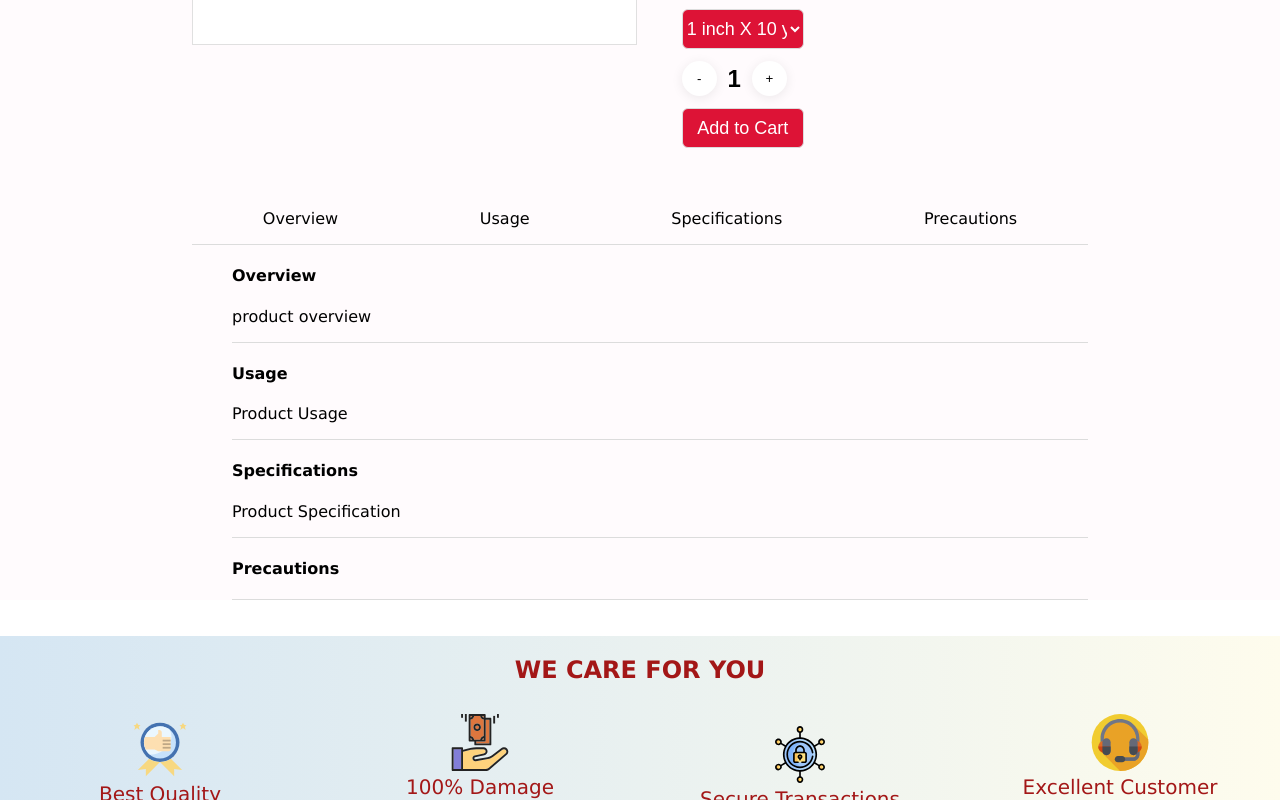
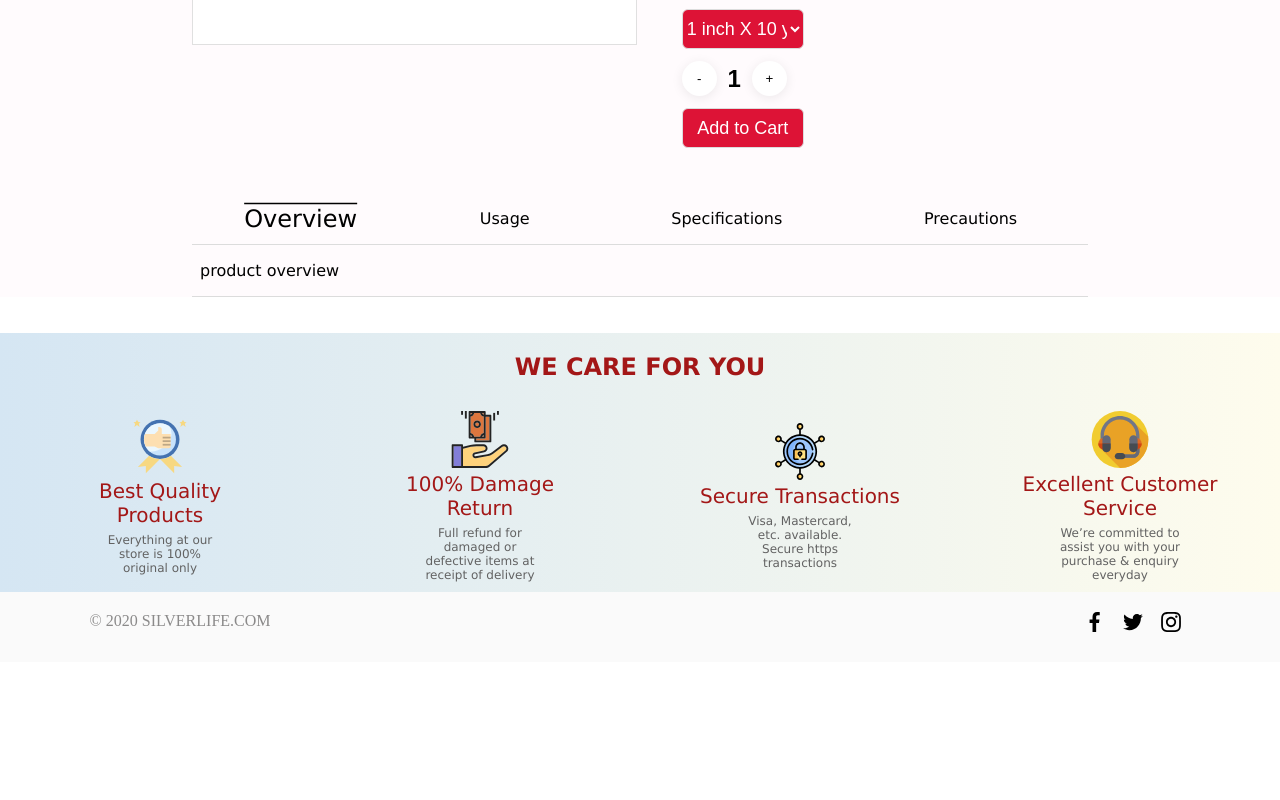
Before and after one commit to Darshan-Baranwal/SilverLife-FrontEnd, an Angular app: page /product-detail/1 in a window 1280 px wide. Shown: the part 409-1209 px from the top of the page. After the commit the page ends 1071 px from the top, so only its background shows below. Built offline with nearby package versions, Linux system fonts and the light colour scheme.

Commit message:
navigation for overview

```diff
--- a/src/app/item-list/item-list-header/item-list-header.component.html
+++ b/src/app/item-list/item-list-header/item-list-header.component.html
@@ -1,4 +1,4 @@
 <div class="header-container">
-  <h1>{{ header}}</h1>
+  <h1>{{ header }}</h1>
   <a *ngIf="!hideAllNewLink">See all new</a>
 </div>
--- a/src/app/item-list/item-list.component.html
+++ b/src/app/item-list/item-list.component.html
@@ -7,6 +7,7 @@
     [hideAllNewLink]="hideAllNewLink"
   ></app-item-list-header>
   <app-item-overview
+    style="width: 100%;"
     [details]="overviewOfSubcategory?.subcategory_detail"
   ></app-item-overview>
   <ul>
--- a/src/app/item-list/item-overview/item-overview.component.html
+++ b/src/app/item-list/item-overview/item-overview.component.html
@@ -1,34 +1,50 @@
 <div>
   <div>
     <ul class="DescriptionLinks">
-      <li>Overview</li>
-      <li>Usage</li>
-      <li>Specifications</li>
-      <li>Precautions</li>
+      <li
+        (click)="showDetail('overview')"
+        [class.active]="selectedHeading === 'overview'"
+      >
+        Overview
+      </li>
+      <li
+        (click)="showDetail('usage')"
+        [class.active]="selectedHeading === 'usage'"
+      >
+        Usage
+      </li>
+      <li
+        (click)="showDetail('specification')"
+        [class.active]="selectedHeading === 'specification'"
+      >
+        Specifications
+      </li>
+      <li
+        (click)="showDetail('precaution')"
+        [class.active]="selectedHeading === 'precaution'"
+      >
+        Precautions
+      </li>
     </ul>
   </div>
   <div>
     <ul class="DescriptionSections">
-      <li>
-        <h4>Overview</h4>
+      <li *ngIf="selectedHeading === 'overview'">
         <p>
           {{ details?.overview }}
         </p>
       </li>
-      <li>
-        <h4>Usage</h4>
+      <li *ngIf="selectedHeading === 'usage'">
         <p>
           {{ details?.usage }}
         </p>
       </li>
-      <li>
-        <h4>Specifications</h4>
+      <li *ngIf="selectedHeading === 'specification'">
         <p>
           {{ details?.specification }}
         </p>
       </li>
-      <li>
-        <h4>Precautions</h4>
+      <li *ngIf="selectedHeading === 'precaution'">
         <p>{{ details?.precaution }}</p>
       </li>
     </ul>
--- a/src/app/item-list/item-overview/item-overview.component.scss
+++ b/src/app/item-list/item-overview/item-overview.component.scss
@@ -5,6 +5,10 @@
   list-style: none;
   padding: 5% 0 0 0;
   font-weight: 500;
+  .active {
+    transform: scale(1.5);
+    text-decoration: overline;
+  }
 }
 
 .DescriptionSections {
@@ -12,8 +16,10 @@
   flex-flow: column;
   list-style: none;
   border-top: 1px solid #dcdcdc;
+  padding: 0px;
 }
 
 .DescriptionSections li {
   border-bottom: 1px solid #dcdcdc;
+  padding: 0 8px 0 8px;
 }
--- a/src/app/item-list/item-overview/item-overview.component.ts
+++ b/src/app/item-list/item-overview/item-overview.component.ts
@@ -1,5 +1,5 @@
 import { Component, OnInit, Input } from "@angular/core";
-import { IProductDetail } from '../ProductModel';
+import { IProductDetail } from "../ProductModel";
 
 @Component({
   selector: "app-item-overview",
@@ -8,7 +8,13 @@ import { IProductDetail } from '../ProductModel';
 })
 export class ItemOverviewComponent implements OnInit {
   @Input() details: IProductDetail;
+  selectedHeading: string;
   constructor() {}
 
-  ngOnInit(): void {}
+  ngOnInit(): void {
+    this.selectedHeading = "overview";
+  }
+  showDetail(selected: string) {
+    this.selectedHeading = selected;
+  }
 }
```
